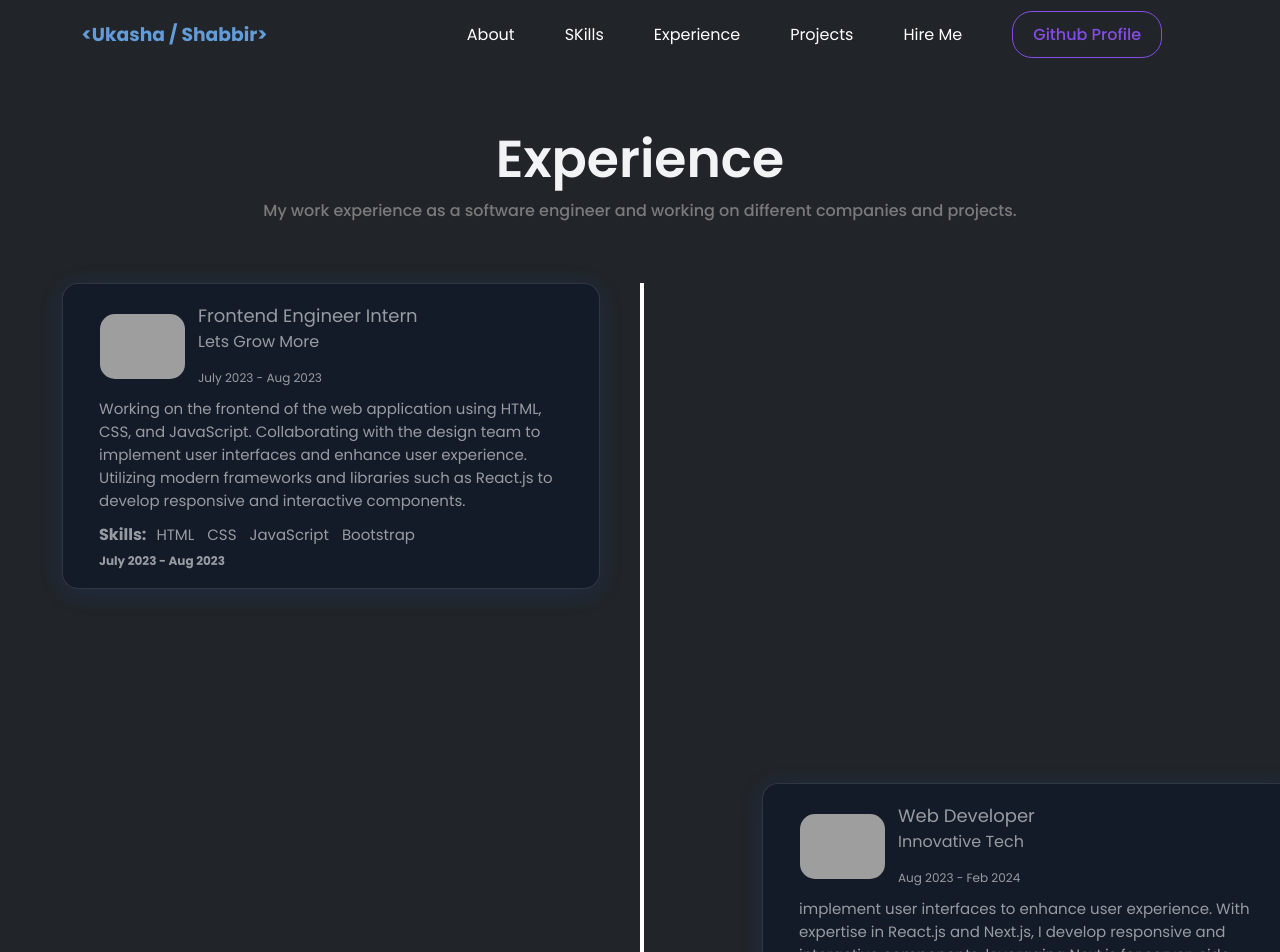
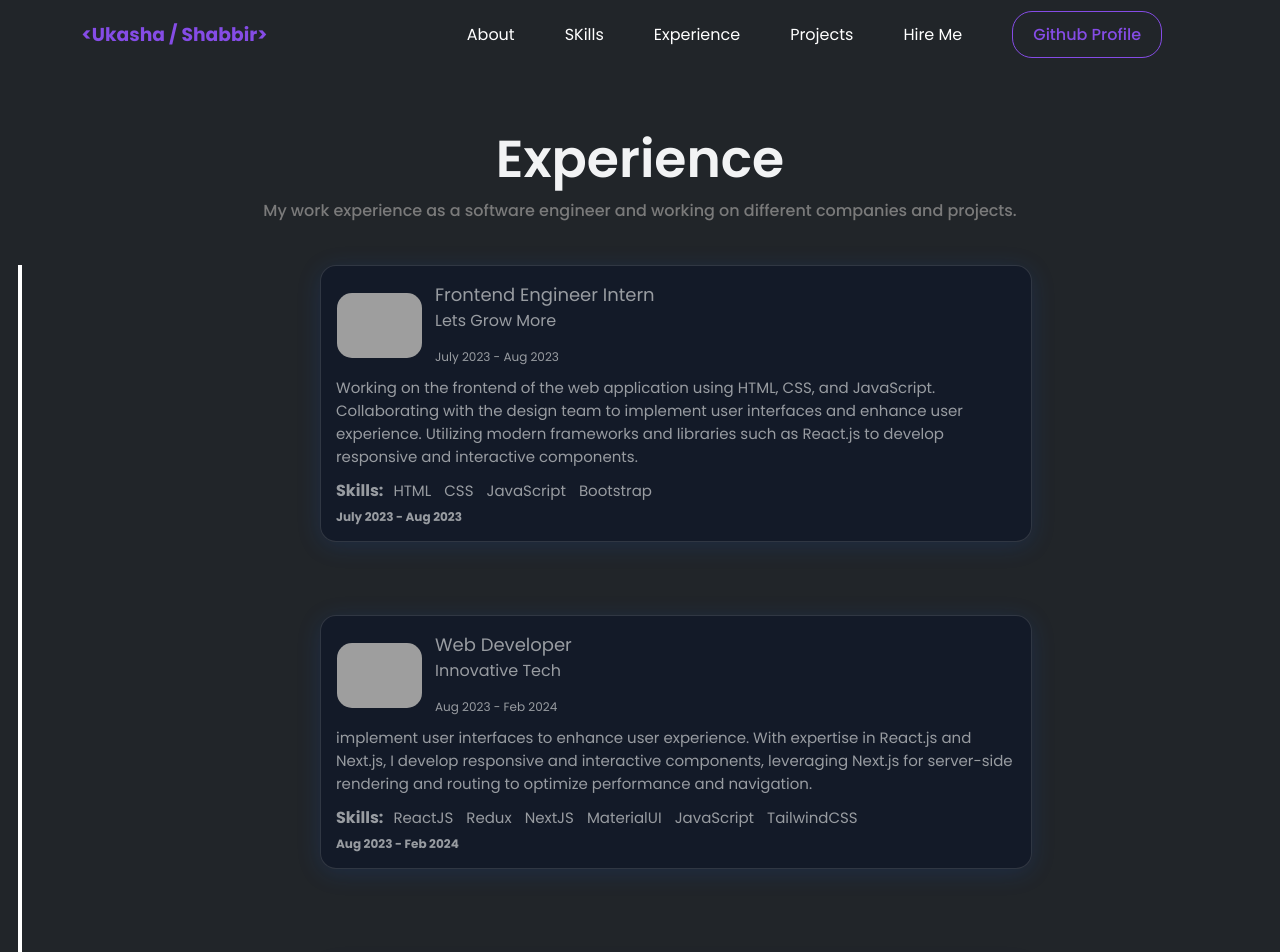
Before and after one commit to ukasha36/Portfolio, a React (Vite) app: page /experience in a window 1280 px wide. Shown: the top 952 px of the page. Built offline with nearby package versions, Linux system fonts and the light colour scheme; grey boxes are pictures that could not be loaded.

Commit message:
cercel.json added

```diff
--- a/src/Components/Experience/Experience.css
+++ b/src/Components/Experience/Experience.css
@@ -163,6 +163,9 @@ b{
 
 @media screen and (max-width: 760px) {
 
+    .experiencetitle{
+        text-align: center;
+    }
 
     .mainexperience {
         width: 100%;
@@ -239,7 +242,7 @@ b{
 }
 
 }
-@media only screen and (min-width: 760px) and (max-width: 1200px) {
+@media only screen and (min-width: 760px) and (max-width: 1020px) {
 
 
     .mainexperience {
@@ -313,3 +316,78 @@ b{
 }
 
 }
+@media only screen and (min-width: 1020px) and (max-width: 1320px) {
+
+
+    .mainexperience {
+        width: 100%;
+        display: flex;
+        align-items: center;
+        flex-direction: column;
+        height: 100rem;
+        background-color: #212529;
+        padding-top: 2rem;
+        gap: 42px;
+    }
+
+    .experiencediv {
+        width: 100%;
+        height: 90%;
+        display: flex;
+        position: relative;
+        padding-left: 40px;
+    }
+
+
+    .blue-box {
+        width: 1300px;
+        display: flex;
+        justify-content: flex-start;
+        height: 554px;
+    }
+    .verticalline::before{
+        background:    #FFF;
+        content: "";
+        height: 100%;
+        left: 18px;
+        position: absolute;
+        top: 0;
+        width: 4px;
+    }
+
+    .red-box{
+        height: 350px;
+          width: 80%;
+       display: flex;
+       justify-content: flex-end;
+    }
+   .blue-box{
+    width: 80%;
+    height: 350px;    display: flex;
+       justify-content: flex-end;
+
+   }
+   .yellow-box {
+    width: 80%;
+    height: 350px;    display: flex;
+       justify-content: flex-end;
+       height: 554px;
+   }
+
+  .jobs{
+        width: 100%;
+
+  }
+  .jobul {
+    background-color: rgba(17, 25, 40, 0.83);
+    border: 1px solid rgba(255, 255, 255, 0.125);
+    box-shadow: rgba(23, 92, 230, 0.15) 0px 4px 24px;
+    border-radius: 16px;
+    padding: 15px 10px 15px 15px;
+    display: flex;
+    flex-direction: column;
+    max-width: 712px;
+    width: 100%;
+}
+
+}
--- a/src/Components/Navbar/navbar.css
+++ b/src/Components/Navbar/navbar.css
@@ -63,7 +63,7 @@
 }
 
 h3{
-  color: #639cd9;
+  color: rgb(133, 76, 230);
 }
 .navul li::after {
     content: ''; /* Create a pseudo-element */
```
Also changed, not shown: vercel.json (added).
